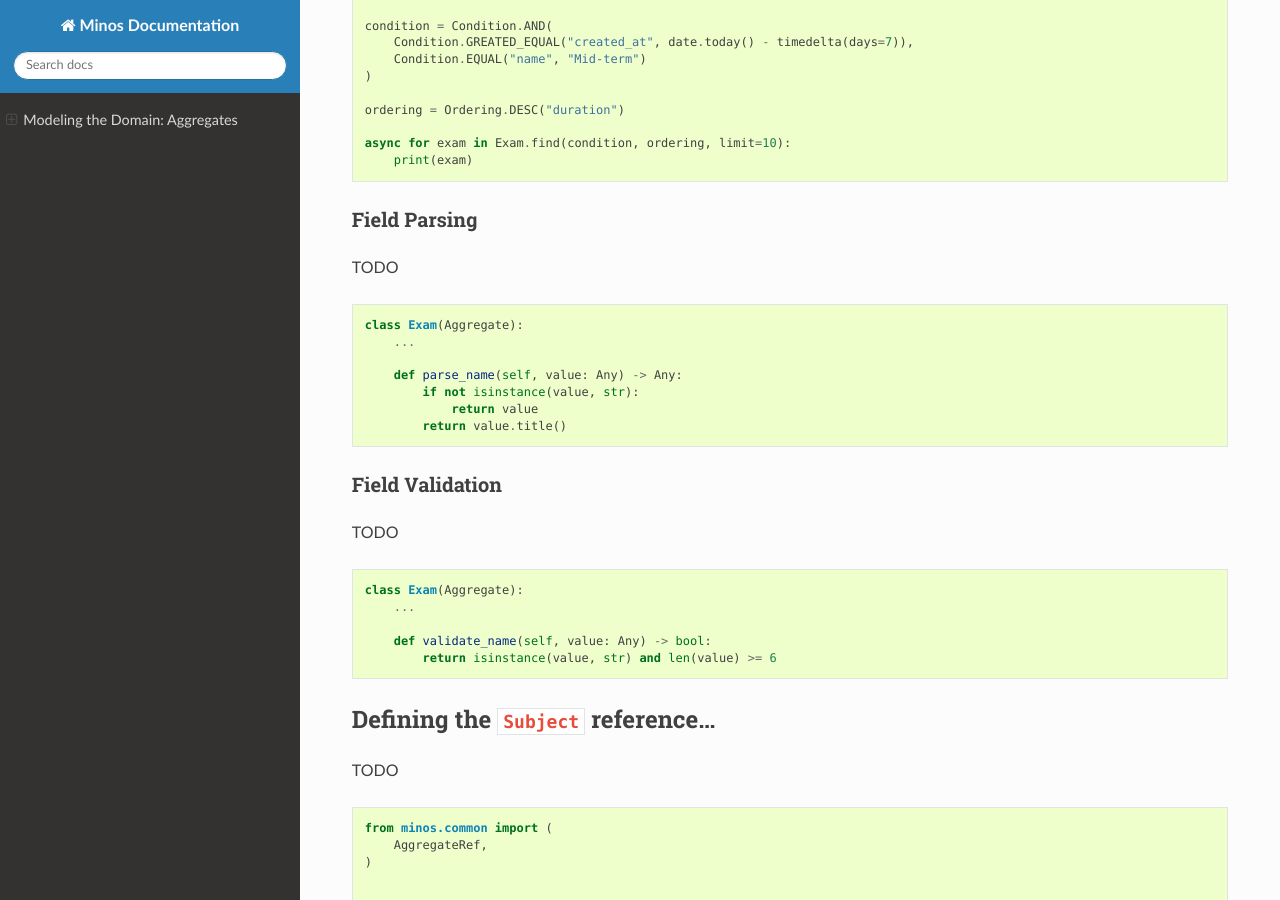
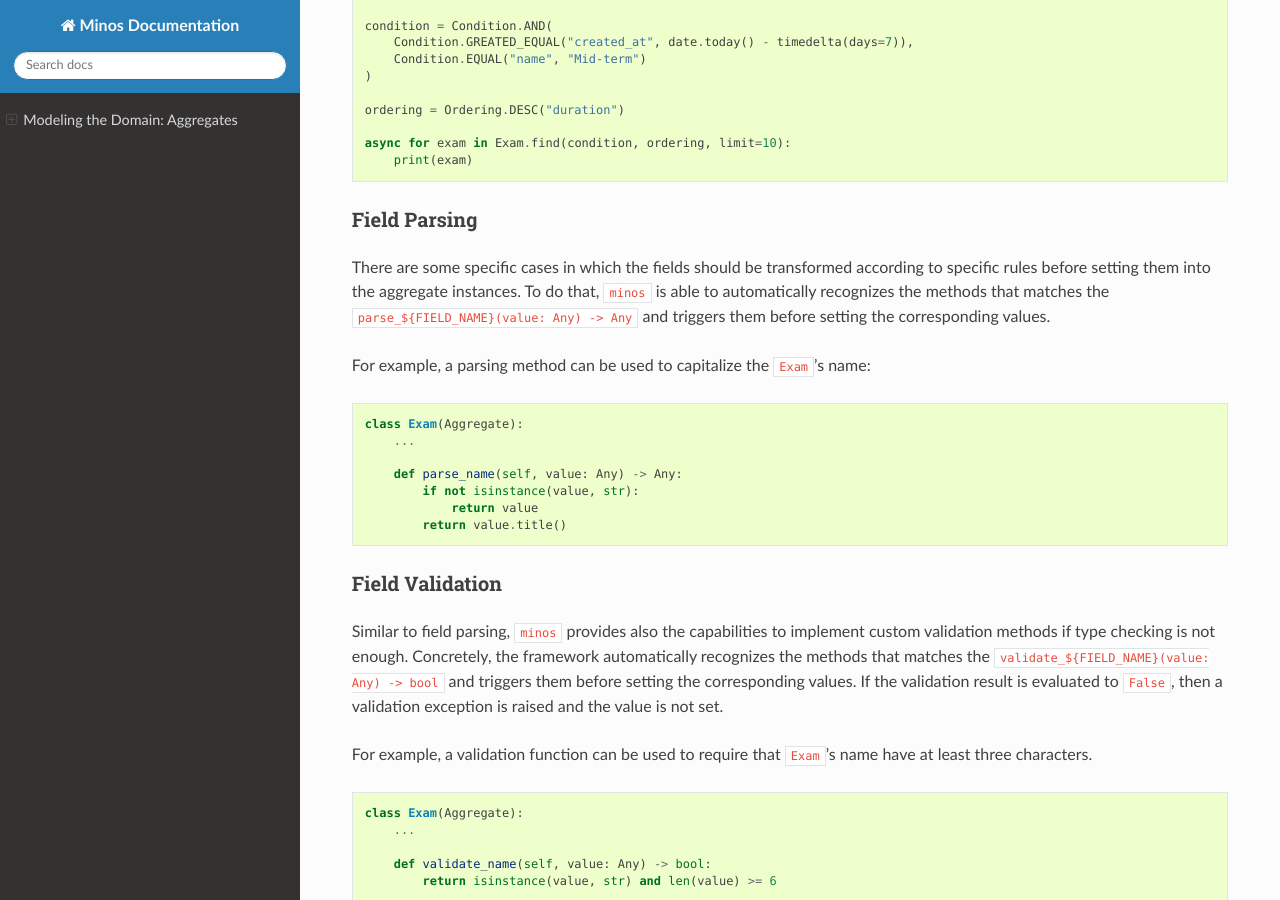
Before and after one commit to Clariteia/minos-documentation, a Sphinx documentation site: the page built from docs/quickstart/aggregate.md, in a window 1280 px wide and 900 px high, scrolled down 6038 px. Built offline with Sphinx 7.4.7 and the Read the Docs theme 2.0.0, drawn with Linux system fonts in a browser that asks for light colours.

Commit message:
* Describe `parse` and `validate` methods.

````diff
--- a/docs/quickstart/aggregate.md
+++ b/docs/quickstart/aggregate.md
@@ -234,7 +234,10 @@ async for exam in Exam.find(condition, ordering, limit=10):
 ```
 
 ### Field Parsing
-TODO
+
+There are some specific cases in which the fields should be transformed according to specific rules before setting them into the aggregate instances. To do that, `minos` is able to automatically recognizes the methods that matches the `parse_${FIELD_NAME}(value: Any) -> Any` and triggers them before setting the corresponding values.
+
+For example, a parsing method can be used to capitalize the `Exam`'s name:
 
 ```python
 class Exam(Aggregate):
@@ -247,7 +250,10 @@ class Exam(Aggregate):
 ```
 
 ### Field Validation
-TODO
+
+Similar to field parsing, `minos` provides also the capabilities to implement custom validation methods if type checking is not enough. Concretely, the framework automatically recognizes the methods that matches the `validate_${FIELD_NAME}(value: Any) -> bool` and triggers them before setting the corresponding values. If the validation result is evaluated to `False`, then a validation exception is raised and the value is not set.
+
+For example, a validation function can be used to require that `Exam`'s name have at least three characters.
 
 ```python
 class Exam(Aggregate):
````
